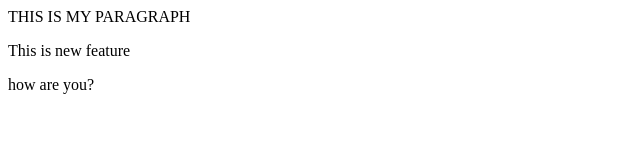
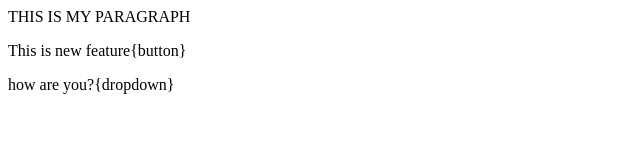
Before and after one commit to codedreammer/localrepo, a plain HTML site: page index.html in a window 1280 px wide. Shown: the whole page, without its empty margins (0-640 px from the left). Drawn offline with Linux system fonts and the light colour scheme.

Commit message:
Add dropdown

```diff
--- a/index.html
+++ b/index.html
@@ -1,3 +1,3 @@
 <p>THIS IS MY PARAGRAPH</p>
-<p>This is new feature</p>
-<p>how are you?</p>
+<p>This is new feature{button}</p>
+<p>how are you?{dropdown}</p>
```
